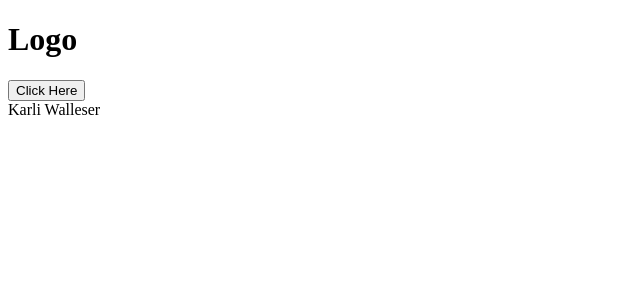
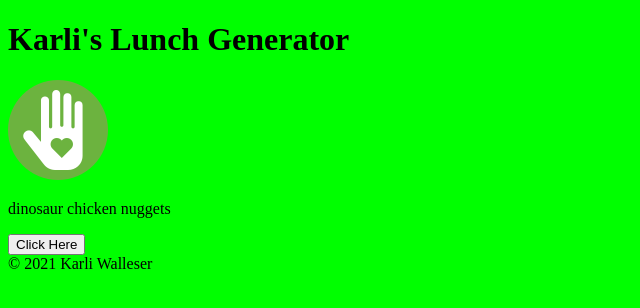
Before and after one commit to walleser-karli/p3-walleser-karli, a website built with webpack: page index.html in a window 1280 px wide. Both pictures are taken after a click on the button "Click Here". Shown: the whole page, without its empty margins (0-640 px from the left). Built offline with nearby package versions, Linux system fonts and the light colour scheme.

Commit message:
Fixed generator with help from teach

```diff
--- a/index.html
+++ b/index.html
@@ -5,7 +5,7 @@
     <meta name="viewport" content="width=device-width, initial-scale=1, shrink-to-fit=no">
 
     <!-- CSS -->
-    <!-- <link rel="stylesheet" href="main.css"> -->
+    <link rel="stylesheet" href="./main.css">
 
     <title>Lunch Generator</title>
     <meta name="description" content="">
--- /dev/null
+++ b/main.css
@@ -0,0 +1,3 @@
+body {
+   background-color: lime;
+}
--- a/src/index.js
+++ b/src/index.js
@@ -10,10 +10,11 @@ class App {
 
    renderTemplate() {
       const template = `
-         <h1>${header.pageTitle, header.pageLogoSrc}</h1>
+         <h1>${header.pageTitle}</h1>
+         <img src="${header.pageLogoSrc}">
          <p id="meal-result"></p>
          <button id="click-here">Click Here</button>
-         <footer>${footer.copyrightYear, footer.siteAuthor}</footer>
+         <footer>${footer.copyrightYear} ${footer.siteAuthor}</footer>
 
       `;
       document.body.innerHTML = template;
--- a/src/modules/header.js
+++ b/src/modules/header.js
@@ -5,4 +5,7 @@ class Header {
    }
 }
 
-export const header = new Header("Karli's Lunch Generator", "Logo")
+export const header = new Header(
+   "Karli's Lunch Generator",
+    "./img/icon.png"
+    );
--- a/src/modules/lunch-generator.js
+++ b/src/modules/lunch-generator.js
@@ -1,12 +1,10 @@
 class LunchGenerator {
    constructor(lunchItem) {
       this.lunchItem = lunchItem;
-      this.randomizeLunches();
-      this.showResults();
    }
 
-   randomizeLunches() {
-      const meal = [
+   getLunches() {
+      const meals = [
          "spaghetti & meatballs",
          "sloppy joes",
          "dinosaur chicken nuggets",
@@ -18,22 +16,24 @@ class LunchGenerator {
          "salad",
          "PB&J sandwich"
       ]
+
+      return meals;
    }
 
    showResults() {
-      let random_meal = this.randomizeLunches();
-      // document.getElementById("click-here").addEventListener("click",
-      // function randomMeal() {
-      // for (let i = meal.length -1; i > 0; i--) {
-      //    let j = Math.floor(Math.random() * i)
-      //    let k = meal[i]
-      //    meal[i] = meal[j]
-      //    meal[j] = k
-      // }
-      // console.log(randomMeal);
-      // document.getElementById("meal-result").innerHTML = meal[0];
-      // }, false
-      // );
+      let meals = this.getLunches();
+      document.getElementById("click-here").addEventListener("click",
+      function randomMeal() {
+      for (let i = meals.length -1; i > 0; i--) {
+         let j = Math.floor(Math.random() * i)
+         let k = meals[i]
+         meals[i] = meals[j]
+         meals[j] = k
+      }
+      console.log(randomMeal);
+      document.getElementById("meal-result").innerHTML = meals[0];
+      }, false
+      );
    }
 }
 
```
Also changed, not shown: dist/index.html, dist/js/bundle.js, img/icon.png (added).
